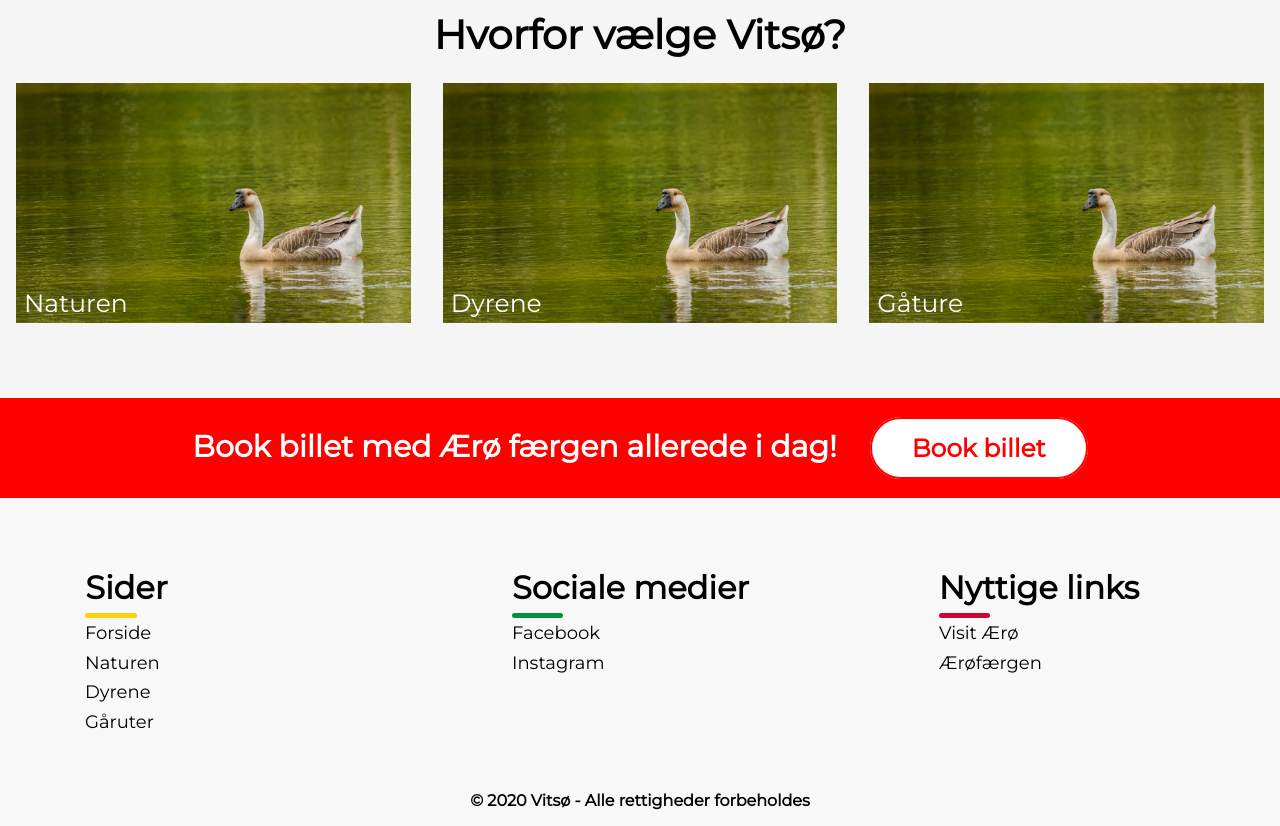
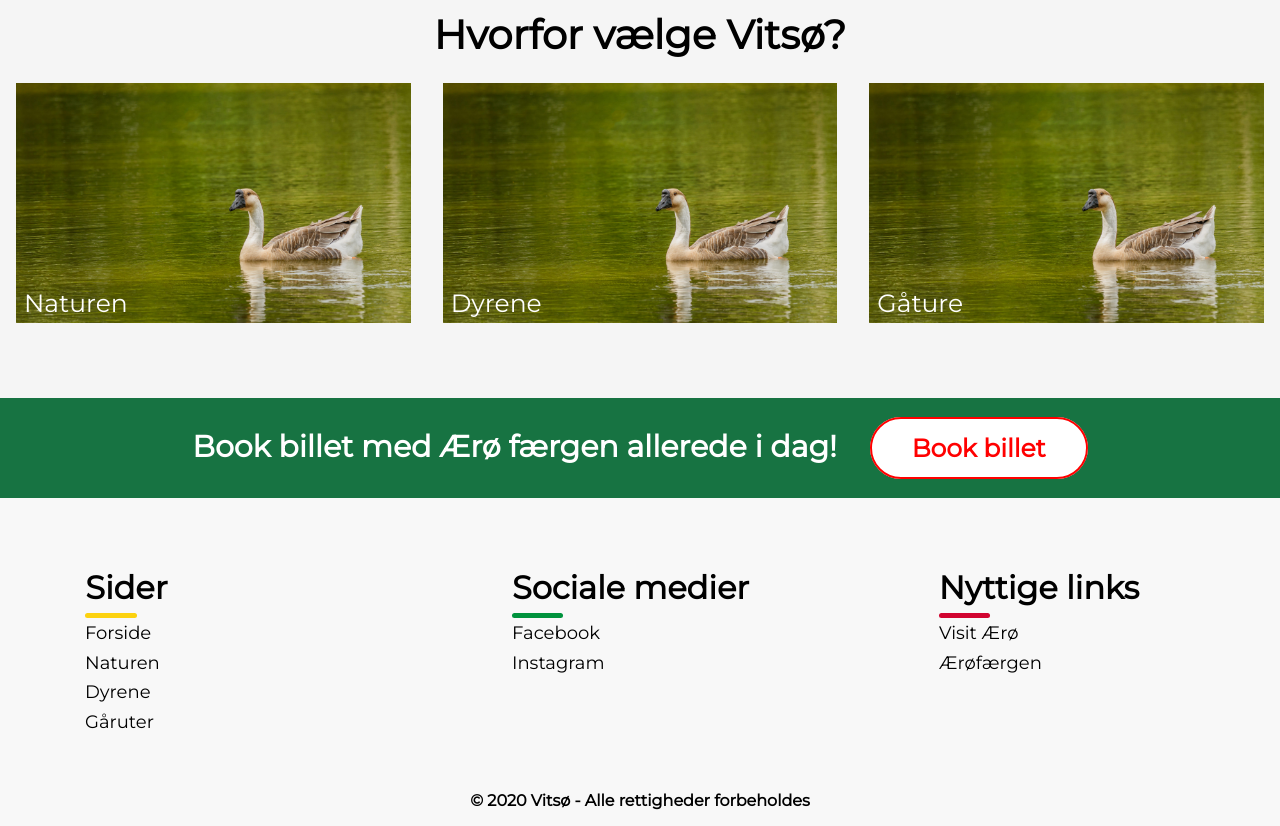
Before and after one commit to Abdjulaziz/projekt4-vitsoe, a plain HTML site: page index.html in a window 1280 px wide. Shown: the part 1844-2670 px from the top of the page. Drawn offline with Linux system fonts and the light colour scheme.

Commit message:
Update style.css

```diff
--- a/style.css
+++ b/style.css
@@ -231,7 +231,7 @@ hr {
     font-size: 30px;
     font-weight: bold;
     text-align: center;
-    background-color: #FF0000;
+    background-color: #177342;
     color: #FFFFFF;
     padding-top: 25px;
     padding-bottom: 20px;
```
